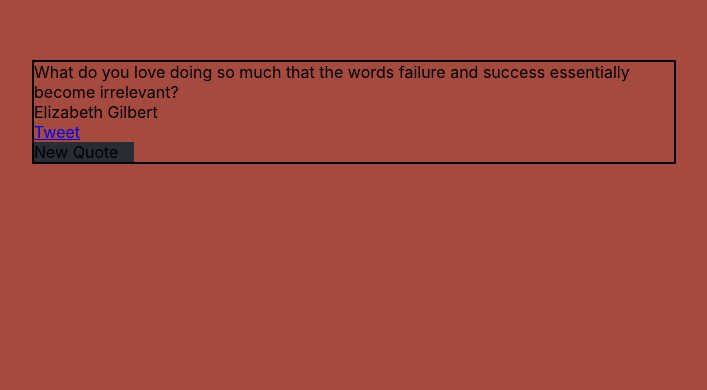
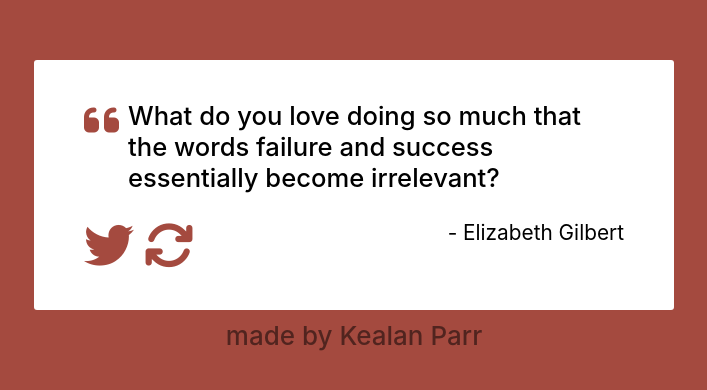
Before and after one commit to kealanparr/random-quote-machine, a React app: page / in a window 1280 px wide. Shown: the part 140-530 px from the top of the page, without its empty margins (286-993 px from the left). Built offline with nearby package versions, Linux system fonts and the light colour scheme.

Commit message:
Final wire up, CSS renaming, changed some state colors that were too paleand  merged my CSS files to reduce one round trip

```diff
--- a/index.html
+++ b/index.html
@@ -12,6 +12,7 @@
   </head>
   <body>
     <div class="modal" id="quote-box"></div>
+		<div class="creator">made by Kealan Parr</div>
 		<script src="https://cdn.freecodecamp.org/testable-projects-fcc/v1/bundle.js"></script>
   </body>
 </html>
--- a/src/App.css
+++ /dev/null
@@ -1,28 +0,0 @@
-.App {
-  text-align: center;
-}
-
-.App-logo {
-  height: 40vmin;
-  pointer-events: none;
-}
-
-.App-header {
-  background-color: #282c34;
-  min-height: 100vh;
-  display: flex;
-  flex-direction: column;
-  align-items: center;
-  justify-content: center;
-  font-size: calc(10px + 2vmin);
-  color: white;
-}
-
-.App-link {
-  color: #61dafb;
-}
-
-#new-quote {
-	width: 100px;
-	background-color: #282c34;
-}
--- a/src/App.js
+++ b/src/App.js
@@ -1,4 +1,3 @@
-import './App.css';
 import QuoteModal from './Components/Quote.js'
 
 function App() {
--- a/src/Components/Quote.js
+++ b/src/Components/Quote.js
@@ -7,35 +7,47 @@ const QuoteModal = () => {
 
 	const changeColor = (color) => {
 		document.body.style.backgroundColor = color;
-		document.getElementById("text").style.backgroundColor = color;
-		document.getElementById("author").style.backgroundColor = color;
+		document.getElementById("text").style.color = color;
+		document.getElementById("author").style.color = color;
+
+		/// Font awesome icons
+		document.getElementsByClassName("tweet")[0].style.color = color;
+		document.getElementsByClassName("refresh")[0].style.color = color;
+		document.getElementsByClassName("leftQuote")[0].style.color = color;
 	}
 
 	return (
 		State &&
-		<div>
-			<div id="text">{State[index].quote}</div>
-			<div id="author">{State[index].author}</div>
+		<div class="modal-container">
+			<i class="fa fa-quote-left leftQuote" aria-hidden="true"></i>
+			<span id="text">{State[index].quote}</span>
+			<div id="author">- {State[index].author}</div>
 			<InfoPanel index={index} setIndex={setIndex} changeColor={changeColor} />
 		</div>
 	)
 };
 
-const InfoPanel = ({index, setIndex, changeColor}) => {
+const InfoPanel = ({ index, setIndex, changeColor }) => {
+
+	const newQuote = () => {
+		const newIndex = index + 1;
+		if (newIndex === State.length) {
+			setIndex(0);
+		} else {
+			setIndex(index + 1);
+		}
+		changeColor(State[index].color);
+	}
+
 	return (
 		State &&
-		<div>
-			<a id="tweet-quote" href="https://twitter.com/intent/tweet">Tweet</a>
-			<div onClick={() => {
-				debugger;
-				const newIndex = index + 1;
-				if (newIndex === State.length) {
-					setIndex(0);
-				} else {
-					setIndex(index + 1);
-				}
-				changeColor(State[index].color);
-			}} id="new-quote">New Quote</div>
+		<div class="buttonsContainer">
+			<a id="tweetQuoteContainer" href="https://twitter.com/intent/tweet">
+				<i class="fa fa-twitter tweetIcon" aria-hidden="true"></i>
+			</a>
+			<div onClick={newQuote} id="newQuoteContainer">
+				<i class="fa fa-refresh refreshIcon" aria-hidden="true"></i>
+			</div>
 		</div>
 	)
 }
--- a/src/index.css
+++ b/src/index.css
@@ -8,15 +8,67 @@ body {
 }
 
 .modal {
-	min-width: 600px;
-	border: 2px solid black;
+	min-width: 450px;
+	min-height: 250px;
 	position: relative;
+	border-radius: 3px;
 	margin: auto;
   width: 50%;
 	margin-top: 200px;
 	transition: background-color 0.8s ease;
+	background-color: #fff;
 }
 
-#text, #author {
+.modal-container {
+	padding: 40px 50px;
+}
+
+.leftQuote {
+	font-size: 40px;
+	float: left;
+	padding-right: 9px;
+	color: #A44A3F;
+}
+
+#text {
+	font-weight: 500;
+	font-size: 1.6em;
+	width: 85%;
 	transition: background-color 0.8s ease;
+	display: inline-block;
 }
+
+#author {
+	transition: background-color 0.8s ease;
+	font-size: 1.3em;
+	float: right;
+	padding-top: 5%;
+}
+
+.buttonsContainer {
+	padding-top: 5%;
+}
+
+#newQuoteContainer {
+	width: 100px;
+	display: inline;
+}
+
+#tweetQuoteContainer {
+	padding-right: 10px;
+	display: inline;
+}
+
+.refreshIcon, .tweetIcon {
+	font-size: 50px;
+	color: #A44A3F;
+	display: inline-block;
+}
+
+.creator {
+	text-align: center;
+	font-size: 26px;
+	font-weight: 500;
+	padding-top: 10px;
+	opacity: 0.5;
+}
--- a/src/state.js
+++ b/src/state.js
@@ -7,7 +7,7 @@ const state = [
 	{
 		"author": "Mark Twain",
 		"quote": "Twenty years from now you will be more disappointed by the things you didn't do, than by the ones you did do, so throw bowlines, sail away from the safe harbor, catch the trade winds in your sail. Explore, dream, discover",
-		"color": "#F6F4D2"
+		"color": "#A8A682"
 	},
 	{
 		"author": "Randy Pausch",
```
